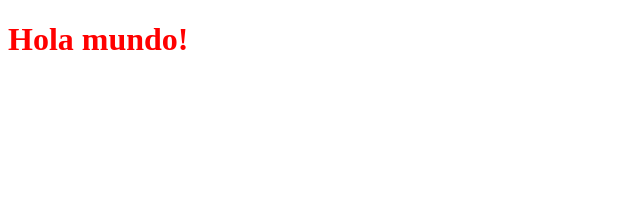
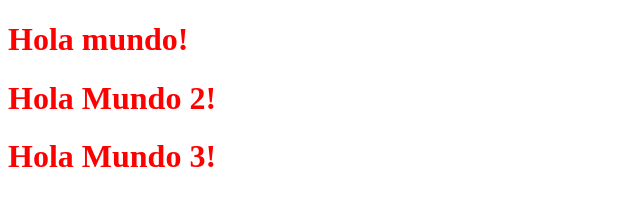
Before and after one commit to Anita105/Taller-UPMH, a plain HTML site: page index.html in a window 1280 px wide. Shown: the whole page, without its empty margins (0-640 px from the left). Drawn offline with Linux system fonts and the light colour scheme.

Commit message:
Segundo commit, se agregaron estilos

```diff
--- a/css/styles.css
+++ b/css/styles.css
@@ -1,3 +1,6 @@
 h1{
     color: red;
 }
+h1:hover{
+    color: green;
+}
--- a/index.html
+++ b/index.html
@@ -15,6 +15,12 @@
         <h1>
             Hola mundo!
         </h1>
+        <h1>
+            Hola Mundo 2!
+        </h1>
+        <h1>
+            Hola Mundo 3!
+        </h1>
     </div>
 </body>
 </html>
```
